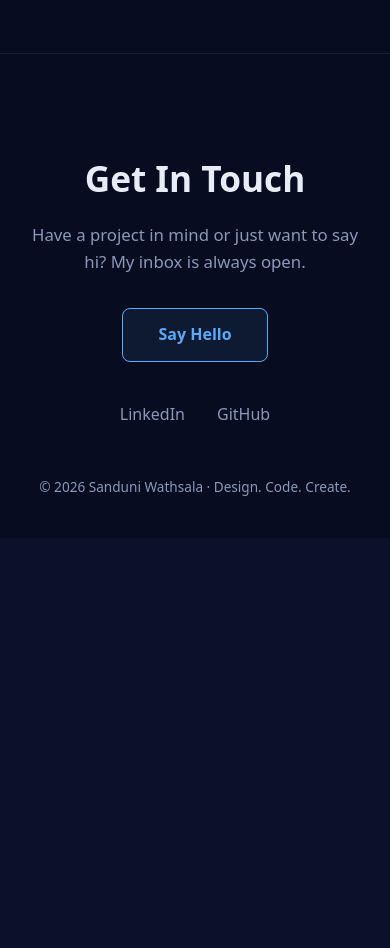
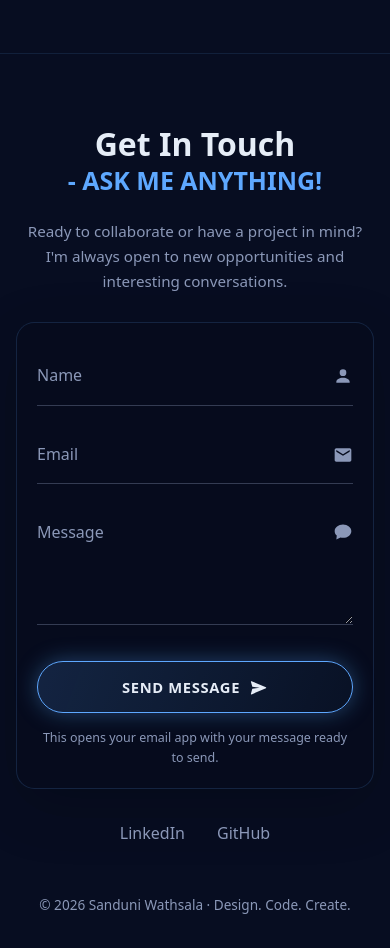
Before and after one commit to WathsalaKJ/portfolio, a Next.js app: page / in a window 390 px wide. Shown: the part 6560-7508 px from the top of the page. Before the commit the page ends 7098 px from the top, so only its background shows below. Built offline with nearby package versions, Linux system fonts and the light colour scheme.

Commit message:
feat: add styled contact form to portfolio

```diff
--- a/app/globals.css
+++ b/app/globals.css
@@ -1433,18 +1433,148 @@ section {
    Footer
    ============================================================ */
 .footer {
-  padding: 6rem 1.5rem 2.5rem;
+  padding: 5.5rem 1.5rem 2.5rem;
   background: var(--site-section-bg);
   text-align: center;
   border-top: 1px solid rgba(94, 168, 255, 0.12);
 }
 
-.footer__cta {
+.footer__title {
+  margin: 0 auto;
+  font-size: clamp(2rem, 4.5vw, 3.25rem);
+  line-height: 1.15;
+  font-weight: 800;
+  color: var(--text);
+}
+
+.footer__title span {
+  color: var(--accent);
+}
+
+.footer__intro {
+  margin: 2rem auto 2.25rem;
+  color: var(--muted);
+  font-size: 1rem;
+  line-height: 1.65;
+}
+
+.footer__form {
+  width: min(100%, 670px);
+  margin: 0 auto;
+  padding: 2.25rem 2.75rem 1.75rem;
+  border: 1px solid var(--border-soft);
+  border-radius: 1.5rem;
+  background: var(--glass-bg);
+  box-shadow: 0 18px 60px rgba(0, 0, 0, 0.2);
+  text-align: left;
+}
+
+.footer__field {
+  position: relative;
+  display: flex;
+  align-items: center;
+  margin-bottom: 1.65rem;
+  border-bottom: 1px solid rgba(139, 152, 184, 0.35);
+  transition: border-color 0.2s ease, box-shadow 0.2s ease;
+}
+
+.footer__field:focus-within {
+  border-color: var(--accent);
+  box-shadow: 0 1px 0 var(--accent-glow);
+}
+
+.footer__field input,
+.footer__field textarea {
+  width: 100%;
+  padding: 1rem 2.2rem 1rem 0;
+  border: 0;
+  outline: 0;
+  background: transparent;
+  color: var(--text);
+  font: inherit;
+  font-size: 1rem;
+}
+
+.footer__field input::placeholder,
+.footer__field textarea::placeholder {
+  color: var(--muted);
+  opacity: 1;
+}
+
+.footer__field svg {
+  position: absolute;
+  right: 0;
+  width: 1.25rem;
+  height: 1.25rem;
+  fill: var(--muted);
+  pointer-events: none;
+  transition: fill 0.2s ease;
+}
+
+.footer__field:focus-within svg {
+  fill: var(--accent);
+}
+
+.footer__field--message {
+  align-items: flex-start;
+}
+
+.footer__field--message textarea {
+  min-height: 7.5rem;
+  resize: vertical;
+}
+
+.footer__field--message svg {
+  top: 1.1rem;
+}
+
+.footer__submit {
+  display: flex;
+  width: 100%;
+  min-height: 3.25rem;
+  align-items: center;
+  justify-content: center;
+  gap: 0.65rem;
+  margin-top: 2.25rem;
+  border: 1px solid var(--accent);
+  border-radius: 999px;
+  background: linear-gradient(110deg, rgba(94, 168, 255, 0.16), rgba(94, 168, 255, 0.04));
+  color: var(--text);
+  font: inherit;
+  font-size: 0.92rem;
+  font-weight: 700;
+  letter-spacing: 0.045em;
+  text-transform: uppercase;
+  box-shadow: 0 0 22px var(--accent-glow);
+  transition: background 0.2s ease, box-shadow 0.2s ease, transform 0.2s ease;
+}
+
+.footer__submit:hover {
+  transform: translateY(-2px);
+  background: rgba(94, 168, 255, 0.2);
+  box-shadow: 0 0 30px var(--accent-glow);
+}
+
+.footer__submit:focus-visible {
+  outline: 2px solid var(--accent-soft);
+  outline-offset: 4px;
+}
+
+.footer__submit svg {
+  width: 1.1rem;
+  height: 1.1rem;
+  fill: currentColor;
+}
+
+.footer__form-note {
+  margin: 0.9rem 0 0;
+  color: var(--muted);
+  font-size: 0.78rem;
+  text-align: center;
+}
+
+.footer__socials {
   margin-top: 2rem;
-}
-
-.footer__socials {
-  margin-top: 2.5rem;
   display: flex;
   justify-content: center;
   gap: 2rem;
@@ -1465,3 +1595,29 @@ section {
   font-size: 0.85rem;
   color: var(--muted);
 }
+
+@media (max-width: 600px) {
+  .footer {
+    padding: 4.5rem 1rem 2rem;
+  }
+
+  .footer__title span {
+    display: block;
+    margin-top: 0.25rem;
+    font-size: 0.78em;
+  }
+
+  .footer__intro {
+    margin: 1.5rem auto 1.75rem;
+    font-size: 0.95rem;
+  }
+
+  .footer__form {
+    padding: 1.5rem 1.25rem 1.25rem;
+    border-radius: 1.15rem;
+  }
+
+  .footer__field {
+    margin-bottom: 1.25rem;
+  }
+}
--- a/components/Footer.tsx
+++ b/components/Footer.tsx
@@ -1,14 +1,88 @@
+"use client";
+
+import type { FormEvent } from "react";
+
+const CONTACT_EMAIL = "sandunikekulawala@gmail.com";
+
 export default function Footer() {
+  function handleSubmit(event: FormEvent<HTMLFormElement>) {
+    event.preventDefault();
+
+    const formData = new FormData(event.currentTarget);
+    const name = String(formData.get("name") ?? "");
+    const email = String(formData.get("email") ?? "");
+    const message = String(formData.get("message") ?? "");
+    const subject = encodeURIComponent(`Portfolio contact from ${name}`);
+    const body = encodeURIComponent(
+      `Name: ${name}\nEmail: ${email}\n\n${message}`,
+    );
+
+    window.location.href = `mailto:${CONTACT_EMAIL}?subject=${subject}&body=${body}`;
+  }
+
   return (
     <footer className="footer" id="contact">
-      <h2 className="section-title">Get In Touch</h2>
-      <p className="section-subtitle">
-        Have a project in mind or just want to say hi? My inbox is always open.
+      <h2 className="footer__title">
+        Get In Touch <span>- ASK ME ANYTHING!</span>
+      </h2>
+      <p className="footer__intro">
+        Ready to collaborate or have a project in mind?
+        <br />
+        I&apos;m always open to new opportunities and interesting conversations.
       </p>
 
-      <a href="mailto:hello@example.com" className="btn-primary footer__cta">
-        Say Hello
-      </a>
+      <form className="footer__form" onSubmit={handleSubmit}>
+        <label className="footer__field">
+          <span className="sr-only">Name</span>
+          <input
+            type="text"
+            name="name"
+            placeholder="Name"
+            autoComplete="name"
+            required
+          />
+          <svg aria-hidden="true" viewBox="0 0 24 24">
+            <path d="M12 12a4 4 0 1 0 0-8 4 4 0 0 0 0 8Zm0 2c-4.42 0-8 2.24-8 5v1h16v-1c0-2.76-3.58-5-8-5Z" />
+          </svg>
+        </label>
+
+        <label className="footer__field">
+          <span className="sr-only">Email</span>
+          <input
+            type="email"
+            name="email"
+            placeholder="Email"
+            autoComplete="email"
+            required
+          />
+          <svg aria-hidden="true" viewBox="0 0 24 24">
+            <path d="M20 4H4c-1.1 0-2 .9-2 2v12c0 1.1.9 2 2 2h16c1.1 0 2-.9 2-2V6c0-1.1-.9-2-2-2Zm0 4-8 5-8-5V6l8 5 8-5v2Z" />
+          </svg>
+        </label>
+
+        <label className="footer__field footer__field--message">
+          <span className="sr-only">Message</span>
+          <textarea
+            name="message"
+            placeholder="Message"
+            rows={3}
+            required
+          />
+          <svg aria-hidden="true" viewBox="0 0 24 24">
+            <path d="M12 3C6.48 3 2 6.58 2 11c0 2.03.95 3.88 2.52 5.28L4 21l5.04-2.52c.94.33 1.93.52 2.96.52 5.52 0 10-3.58 10-8s-4.48-8-10-8Z" />
+          </svg>
+        </label>
+
+        <button className="footer__submit" type="submit">
+          Send Message
+          <svg aria-hidden="true" viewBox="0 0 24 24">
+            <path d="m2.2 21 19.5-8.35a.7.7 0 0 0 0-1.3L2.2 3a.7.7 0 0 0-.95.82l1.9 6.8 10.1 1.38-10.1 1.38-1.9 6.8a.7.7 0 0 0 .95.82Z" />
+          </svg>
+        </button>
+        <p className="footer__form-note">
+          This opens your email app with your message ready to send.
+        </p>
+      </form>
 
       <div className="footer__socials">
         <a
```
